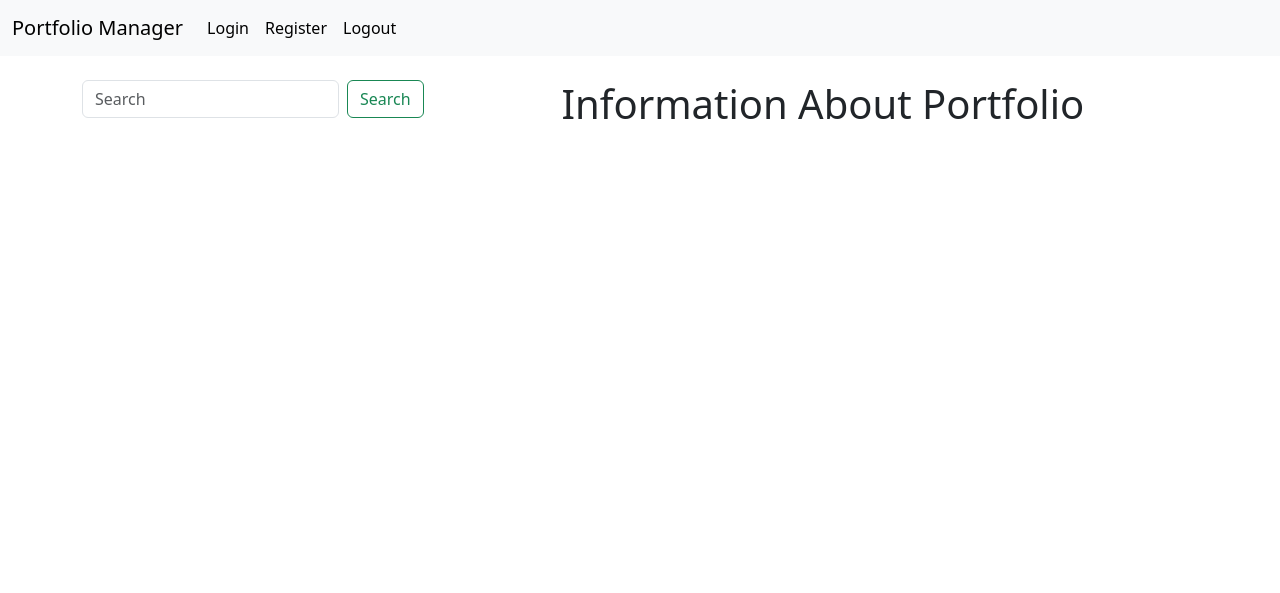
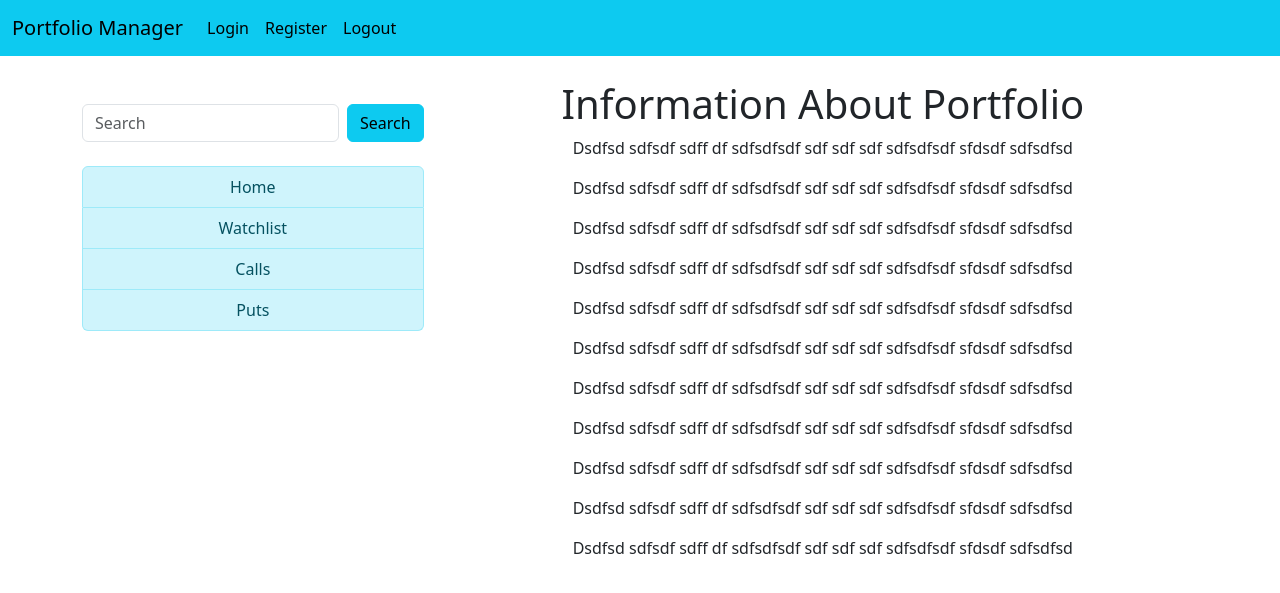
Before and after one commit to iltuzers/portfoliomanager, a Django app: page /portfolio/ in a window 1280 px wide. Shown: the top 593 px of the page. Run offline with Django 4.2, Linux system fonts and the light colour scheme.

Commit message:
Create WatchList and Stock Detail Templates and Views

```diff
--- a/portfolio/models.py
+++ b/portfolio/models.py
@@ -13,6 +13,8 @@ class Stock(models.Model):
 
     def get_absolute_url(self):
         return reverse('stock-detail', args=[str(self.id)])
+
+
 
 
 class Option(models.Model):
--- a/portfolio/templates/portfolio/base.html
+++ b/portfolio/templates/portfolio/base.html
@@ -14,10 +14,21 @@
           <div class="col-md-auto">
 
             {% block sidebar %}
+              <br/>
               <form class="d-flex" role="search">
                 <input class="form-control me-2" type="search" placeholder="Search" aria-label="Search">
-                <button class="btn btn-outline-success" type="submit">Search</button>
+                <button class="btn btn-info" type="submit">Search</button>
               </form>
+              <br/>
+              <div class="list-group">
+                <a href="{% url 'index' %}" class="list-group-item list-group-item-action list-group-item-info">Home</a>
+
+                <a href="{% url 'stocks' %}" class="list-group-item list-group-item-action list-group-item-info">Watchlist</a>
+                <a href="#" class="list-group-item list-group-item-action list-group-item-info">Calls</a>
+                <a href="#" class="list-group-item list-group-item-action list-group-item-info">Puts</a>
+
+
+              </div>
             {% endblock %}
           </div>
           <div class="col">
--- a/portfolio/templates/portfolio/index.html
+++ b/portfolio/templates/portfolio/index.html
@@ -1,5 +1,69 @@
 {% extends "portfolio/base.html" %}
+
+
 
 {% block content %}
 <h1>Information About Portfolio</h1>
+<p>Dsdfsd sdfsdf sdff
+    df
+    sdfsdfsdf
+    sdf sdf
+    sdf sdfsdfsdf sfdsdf sdfsdfsd
+</p>
+<p>Dsdfsd sdfsdf sdff
+    df
+    sdfsdfsdf
+    sdf sdf
+    sdf sdfsdfsdf sfdsdf sdfsdfsd
+</p><p>Dsdfsd sdfsdf sdff
+    df
+    sdfsdfsdf
+    sdf sdf
+    sdf sdfsdfsdf sfdsdf sdfsdfsd
+</p><p>Dsdfsd sdfsdf sdff
+    df
+    sdfsdfsdf
+    sdf sdf
+    sdf sdfsdfsdf sfdsdf sdfsdfsd
+</p><p>Dsdfsd sdfsdf sdff
+    df
+    sdfsdfsdf
+    sdf sdf
+    sdf sdfsdfsdf sfdsdf sdfsdfsd
+</p><p>Dsdfsd sdfsdf sdff
+    df
+    sdfsdfsdf
+    sdf sdf
+    sdf sdfsdfsdf sfdsdf sdfsdfsd
+</p>
+<p>Dsdfsd sdfsdf sdff
+    df
+    sdfsdfsdf
+    sdf sdf
+    sdf sdfsdfsdf sfdsdf sdfsdfsd
+</p>
+<p>Dsdfsd sdfsdf sdff
+    df
+    sdfsdfsdf
+    sdf sdf
+    sdf sdfsdfsdf sfdsdf sdfsdfsd
+</p>
+<p>Dsdfsd sdfsdf sdff
+    df
+    sdfsdfsdf
+    sdf sdf
+    sdf sdfsdfsdf sfdsdf sdfsdfsd
+</p>
+<p>Dsdfsd sdfsdf sdff
+    df
+    sdfsdfsdf
+    sdf sdf
+    sdf sdfsdfsdf sfdsdf sdfsdfsd
+</p>
+<p>Dsdfsd sdfsdf sdff
+    df
+    sdfsdfsdf
+    sdf sdf
+    sdf sdfsdfsdf sfdsdf sdfsdfsd
+</p>
 {% endblock %}
--- a/portfolio/templates/portfolio/navbar.html
+++ b/portfolio/templates/portfolio/navbar.html
@@ -1,4 +1,4 @@
-<nav class="navbar navbar-expand-lg bg-body-tertiary">
+<nav class="navbar navbar-expand-lg bg-info">
     <div class="container-fluid">
       <a class="navbar-brand" href="#">Portfolio Manager</a>
       <button class="navbar-toggler" type="button" data-bs-toggle="collapse" data-bs-target="#navbarSupportedContent" aria-controls="navbarSupportedContent" aria-expanded="false" aria-label="Toggle navigation">
--- /dev/null
+++ b/portfolio/templates/portfolio/options.html
@@ -0,0 +1,5 @@
+{% extends "portfolio/base.html" %}
+
+{% block content %}
+    <h1> Option Detail</h1>
+{% endblock %}
--- a/portfolio/urls.py
+++ b/portfolio/urls.py
@@ -2,5 +2,10 @@ from django.urls import path
 from . import views
 
 urlpatterns = [
-    path('', views.index, name='index')
+    path('', views.index, name='index'),
+    path('stocks/', views.StockListView.as_view(), name='stocks'),
+    path('stocks/<int:pk>', views.get_stock_data, name='stock-detail'),
+    #path('stocks/<int:pk>/options', views.OptionListView.as_view(), name='options'),
+    #path('stocks/<str:ticker>/options/<str:symbol>', views.get_option_data, name='option-detail'),
+    #path('options/<str:symbol>', views.get_option_data, name='option-detail'),
 ]
--- a/portfolio/views.py
+++ b/portfolio/views.py
@@ -1,6 +1,36 @@
 from django.shortcuts import render
 from .models import Stock, Option, Portfolio
+import yfinance as yf
+from datetime import datetime
+from django.views import generic
+#import json
 
 
 def index(request):
     return render(request, 'portfolio/index.html', {})
+
+def get_stock_data(request, pk):
+
+    ticker = Stock.objects.get(pk=pk).symbol.upper()
+    stock_ticker = yf.Ticker(ticker)
+    now = datetime.now().strftime('%Y-%m-%d')
+    ticker_history = stock_ticker.history(period='1d', interval='1m')
+    price = ticker_history['Close'].iloc[-1]
+    context = {
+        'ticker': ticker,
+        'price': price,
+    }
+    # How do you add spy ticker to the template???
+    return render(request, 'portfolio/stock_detail.html', context=context)
+
+
+def get_option_data(request, symbol):
+
+    return render(request, 'portfolio/options.html', {})
+
+
+
+class StockListView(generic.ListView):
+    model = Stock
+    context_object_name = 'stock_list'
+    template_name = 'portfolio/stocks.html'
```
Also changed, not shown: portfolio/templates/portfolio/stock_detail.html (added, +10 -0 lines), portfolio/templates/portfolio/stocks.html (added, +16 -0 lines).
